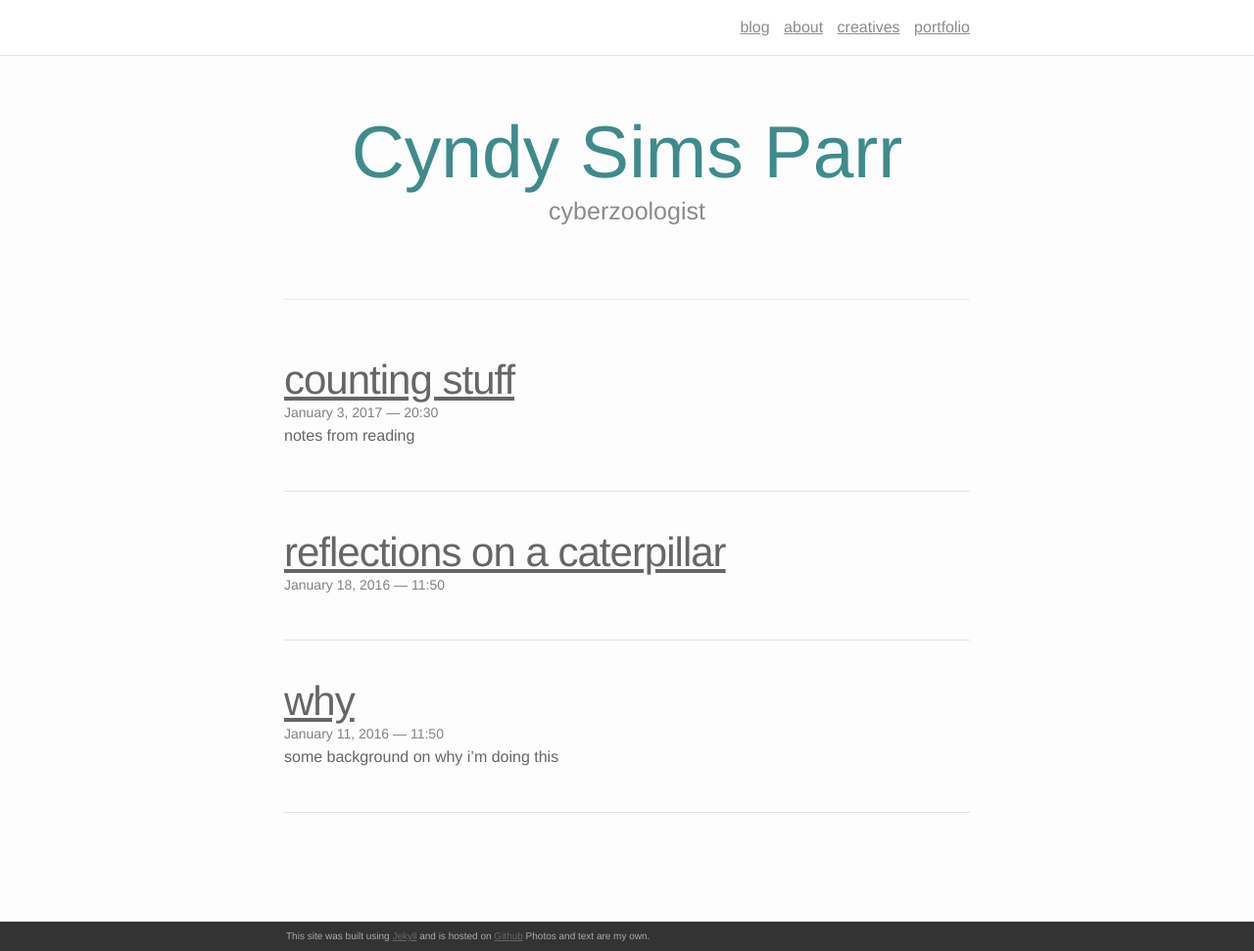
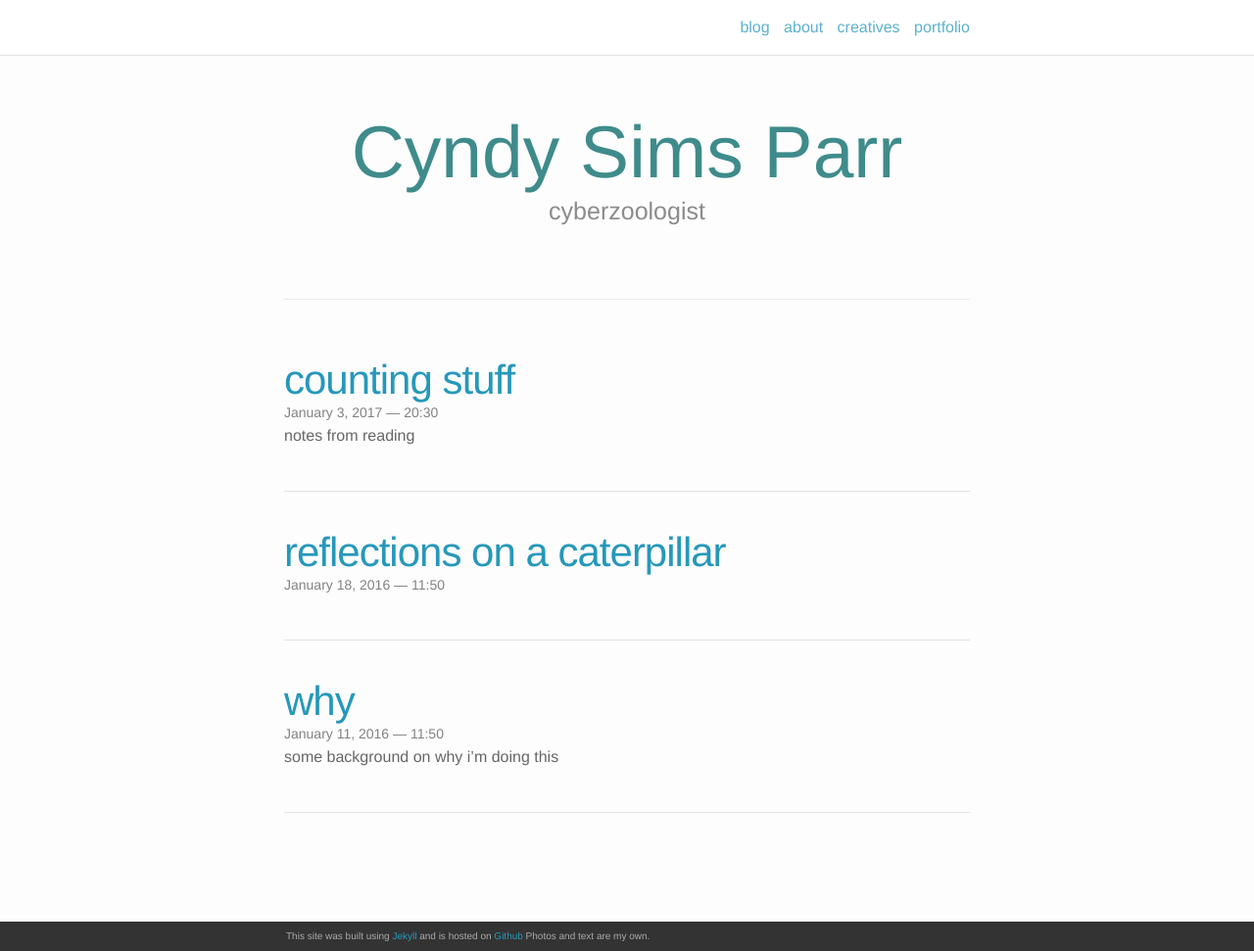
Before and after one commit to CynthiaParr-USDA/csparr.github.io, a Jekyll site: the page built from index.html, in a window 1280 px wide and 971 px high. Shown: the whole window at 98% size. Built offline with Jekyll 4.4.1, drawn with Linux system fonts in a browser that asks for light colours; nearby versions of some CDN libraries; the list of posts is cut into pages by our own code.

Commit message:
Update _base.scss

```diff
--- a/_sass/_base.scss
+++ b/_sass/_base.scss
@@ -36,6 +36,7 @@ $teal_green: #006666;
 $grey-color-dark: #333;   /* footer */
 $grey-color-light: #ddd;  /* navigation bar border */
 $text-color:     #666;
+$link-color:    $blue;
 
 /* Set theme color *************************/
 $theme-color:   $teal_green;
@@ -123,9 +124,8 @@ h1, h2, h3, h4, h5, h6 {
  * Links
  */
 a {
-    color: $text-color;
-    /* text-decoration: none;
-    */
+    color: $link-color;
+    text-decoration: none;
 
     &:visited {
         color: darken($brand-color, 15%);
```
